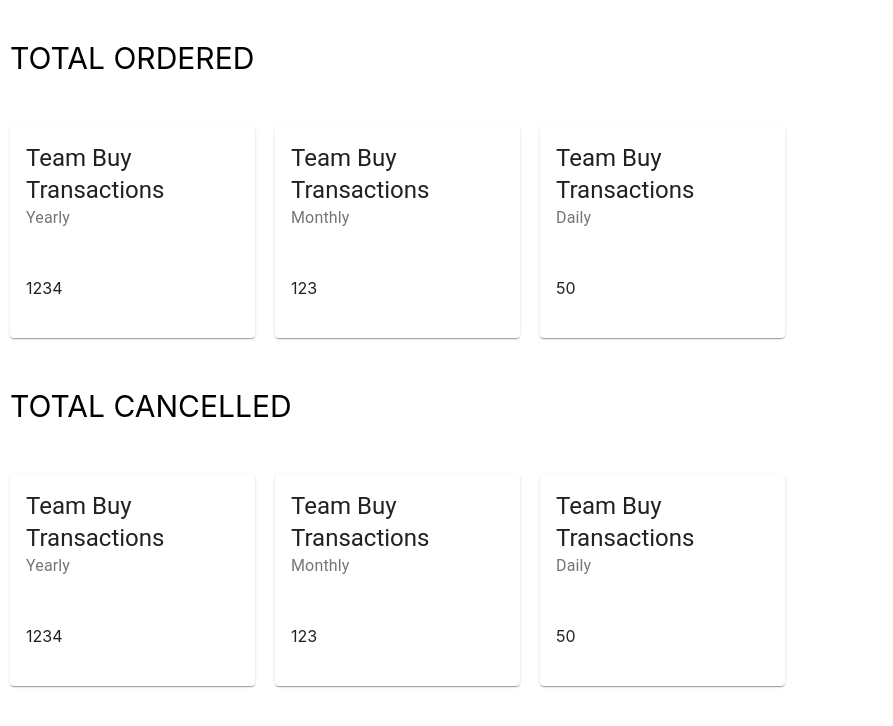
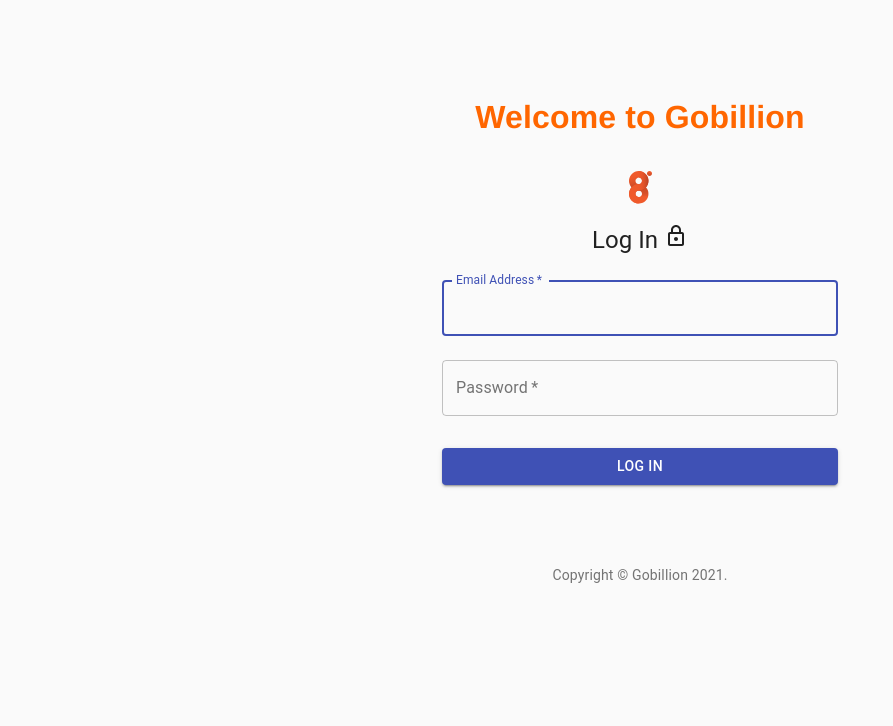
Before and after one commit to ayushraj03/react-dashboard, a React (Create React App) app: page / in a window 1280 px wide. Shown: the top 726 px of the page, without its empty margins (0-893 px from the left). Built offline with nearby package versions, Linux system fonts and the light colour scheme.

Commit message:
login and then redirecting to dashboard

```diff
--- a/src/App.js
+++ b/src/App.js
@@ -15,9 +15,9 @@
       <Router>
         <div>
           {/* <Sidebar /> */}
-          {/* <Login /> */}
+          <Login />
           {/* <CustomersList /> */}
-          <Transaction />
+          {/* <Transaction /> */}
           {/* <Charts /> */}
         </div>
       </Router>
--- a/src/Components/dialog.js
+++ b/src/Components/dialog.js
@@ -33,7 +33,7 @@
   };
 
   const notify2 = () => {
-    toast.error("Inventory sync is unsuccesssful", {
+    toast.error("oops!! Inventory sync is unsuccesssful", {
       position: toast.POSITION.TOP_CENTER,
       autoClose: false,
     });
@@ -92,7 +92,7 @@
         </DialogTitle>
         <DialogContent>
           <DialogContentText id="alert-dialog-slide-description">
-            Click on agree and it will sync your Inventory
+            Click on agree and it will sync your Inventory.
           </DialogContentText>
         </DialogContent>
         <DialogActions>
--- a/src/Components/login.js
+++ b/src/Components/login.js
@@ -14,6 +14,7 @@
 import Container from "@material-ui/core/Container";
 import { useState } from "react";
 import "./login.css";
+import Sidebar from "../sidebar";
 
 import {
   BrowserRouter as Router,
@@ -104,13 +105,34 @@
         body: mg_body,
       })
         .then((res) => {
-          res.json().then((data) => console.log(data));
+          // res.json().then((data) => console.log(data));
+
+          res.json().then((res) => {
+            console.log(res["responseMessage"]);
+            if (res["responseMessage"] === "Success") {
+              console.log("redirecting user to admin dashboard");
+              setAuth(true);
+              //saving token value in local storage
+              window.localStorage.setItem("token", res["data"]["token"]);
+              const tokenval = window.localStorage.getItem("token");
+              console.log(tokenval);
+            } else {
+              setAuth(false);
+              console.log("no permission to redirect user to  dashboard page");
+              sethasError(true);
+            }
+          });
+
           // console.log("This is the resss body", res.json());
         })
         .catch((err) => {
           console.log("This was the error", err);
         });
     }
+  }
+  if (isAuth) {
+    console.log("-------------here-----------");
+    return <Sidebar />;
   }
 
   // .then((res) => {
--- a/src/sidebar.js
+++ b/src/sidebar.js
@@ -59,22 +59,22 @@
   },
 }));
 
-function handleclick1() {
-  console.log("i was clicked");
-  if (window.confirm("Are you sure you want to sync?")) {
-    axios
-      .post("https://api.gobillion.co/zoho/product/sync")
-      .then((res) => {
-        console.log("data loading success");
-        console.log(res);
-        console.log(res.data);
-      })
-      .catch((error) => {
-        console.log("error");
-      });
-    return <Dialog />;
-  }
-}
+// function handleclick1() {
+//   console.log("i was clicked");
+//   if (window.confirm("Are you sure you want to sync?")) {
+//     axios
+//       .post("https://api.gobillion.co/zoho/product/sync")
+//       .then((res) => {
+//         console.log("data loading success");
+//         console.log(res);
+//         console.log(res.data);
+//       })
+//       .catch((error) => {
+//         console.log("error");
+//       });
+//     return <Dialog />;
+//   }
+// }
 
 const mstyle = {
   color: "#aeaeae",
```
